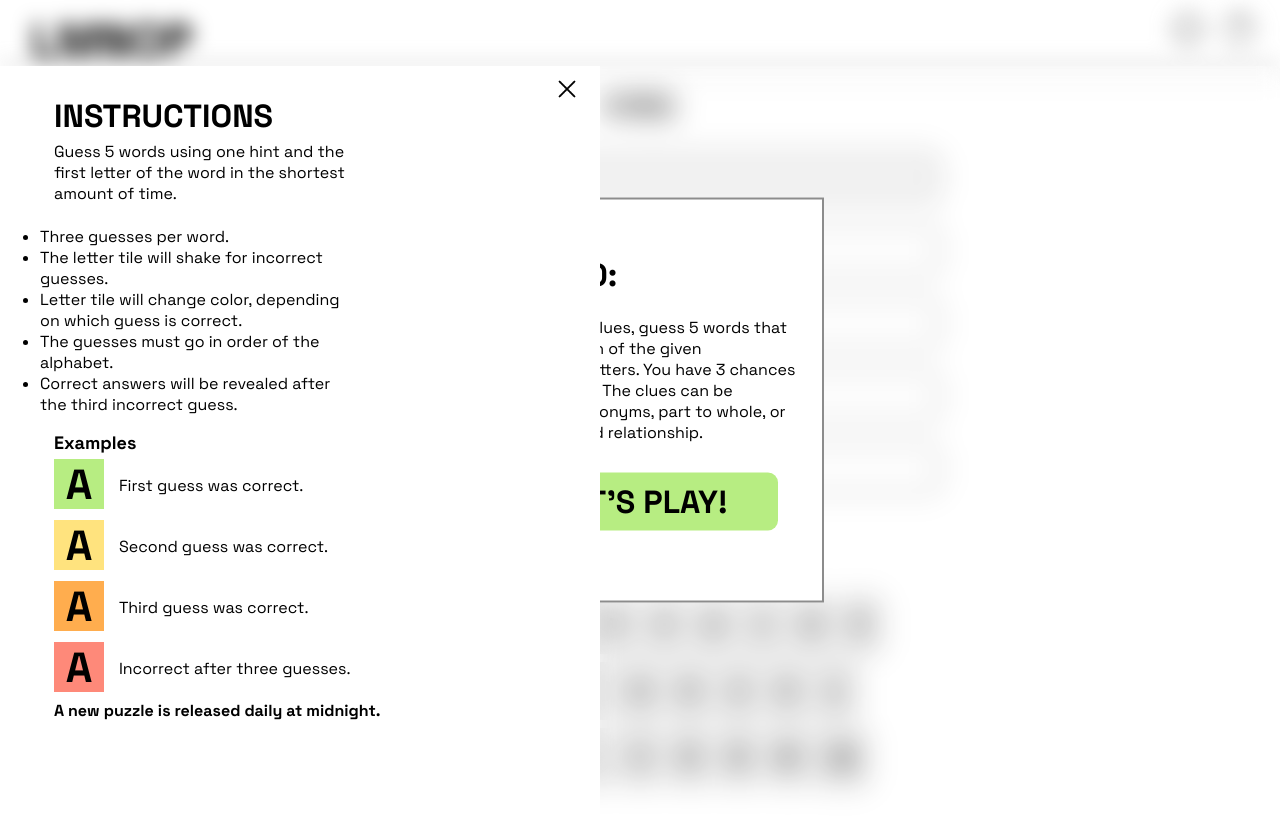
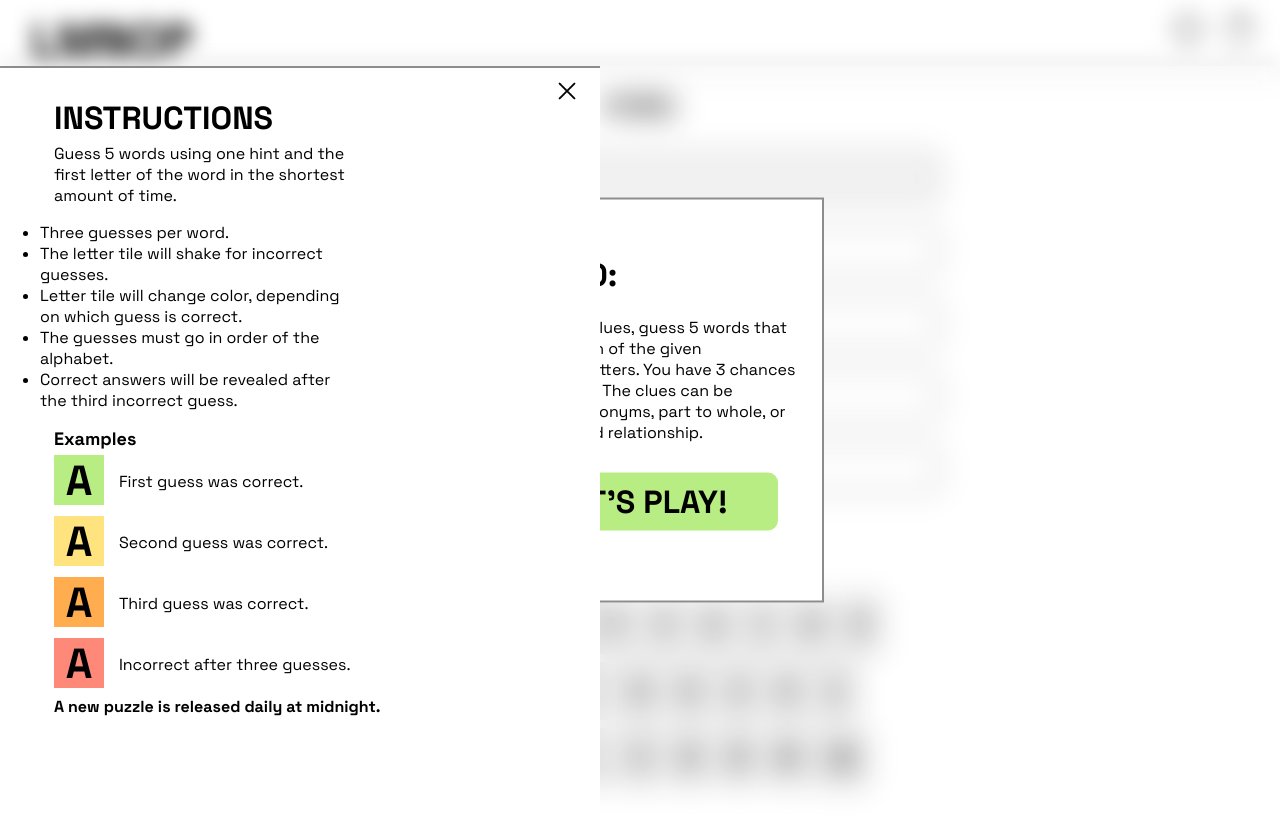
Before and after one commit to aconstas/LMNOP-REACT, a React (Vite) app: page / in a window 1280 px wide. Both pictures are taken after a click on the picture 1239 px from the left and 28 px from the top of the page. Shown: the top 830 px of the page. Built offline with nearby package versions, Linux system fonts and the light colour scheme.

Commit message:
add border-top to <Instructions />

```diff
--- a/src/shared/styles/modal.module.css
+++ b/src/shared/styles/modal.module.css
@@ -129,6 +129,7 @@
   max-width: 600px;
   background: #FFF;
   position: absolute;
+  border-top: 2px solid #8C8C8C;
 }
 
 #instructions {
@@ -146,7 +147,7 @@
   width: 300px;
   font-family: 'Space Grotesk', sans-serif;
   text-align: left;
-  margin: 5px 28px 22px 9%;
+  margin: 5px 28px 0 9%;
 }
 
 #rulesContainer {
```
